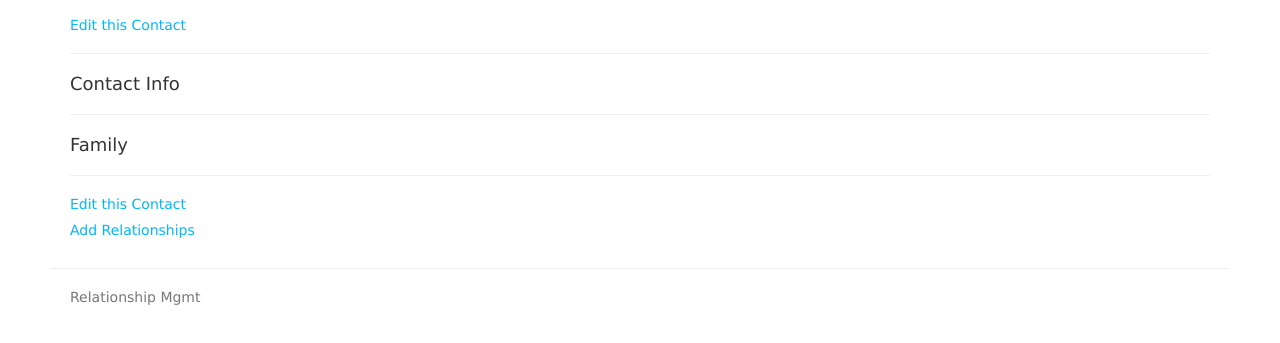
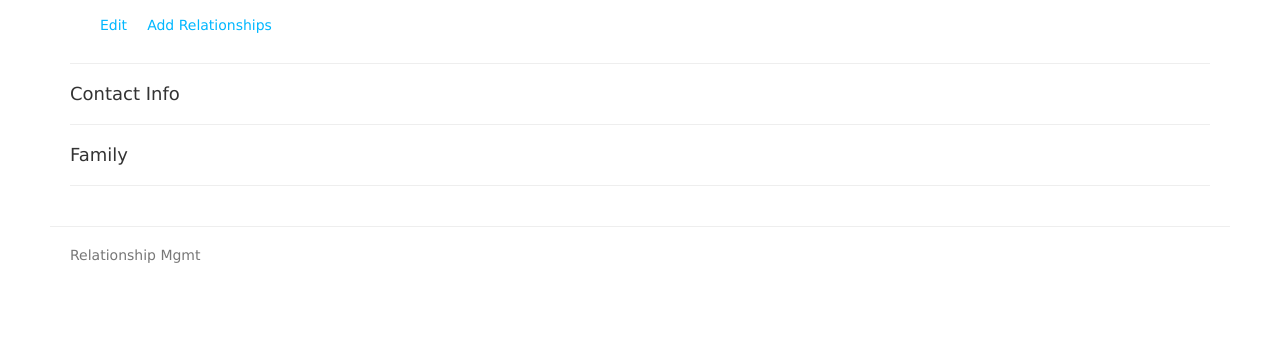
Before and after one commit to davidfudacz/RMD, a website: page views/contact.html in a window 1280 px wide. Shown: the part 53-396 px from the top of the page. Drawn offline with nearby package versions, Linux system fonts and the light colour scheme; files that its build step writes are made by us from their sources.

Commit message:
style changes on the contact page

```diff
--- a/public/stylesheets/style.css
+++ b/public/stylesheets/style.css
@@ -52,3 +52,21 @@ select.contact-input {
   border-radius: 4px;
 
 }
+
+.contactHeader {
+  display: flex;
+  justify-content: left;
+  align-items: center;
+}
+
+.contactHeader h3 {
+  margin-top: 20px;
+  margin-bottom: 10px;
+  padding-right: 20px;
+}
+
+.contactHeader a {
+  margin-top: 20px;
+  margin-bottom: 10px;
+  padding: 0px 10px;
+}
--- a/views/contact.html
+++ b/views/contact.html
@@ -1,9 +1,10 @@
 {% extends "layout.html" %}
 
 {% block content %}
-  <div>
-  <h3>{{ contact.firstLast }}</h3>
-  <a href="{{ contact.id }}/edit">Edit this Contact</a>
+  <div class="contactHeader">
+    <h3>{{ contact.firstLast }}</h3>
+    <a href="{{ contact.id }}/edit">Edit</a>
+    <a href="../relationships/add/{{ contact.id }}">Add Relationships</a>
   </div>
   <hr>
   <h4>Contact Info</h4>
@@ -72,7 +73,4 @@
   {% endif %}
 
   <hr>
-
-  <p><a href="{{ contact.id }}/edit">Edit this Contact</a></p>
-  <p><a href="../relationships/add/{{ contact.id }}">Add Relationships</a></p>
 {% endblock %}
```
